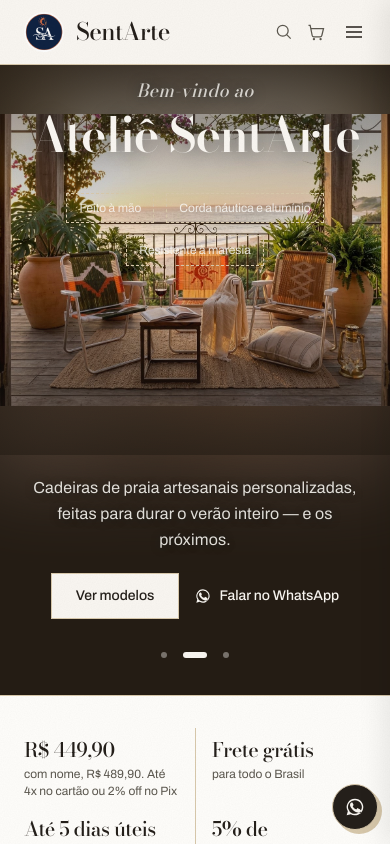
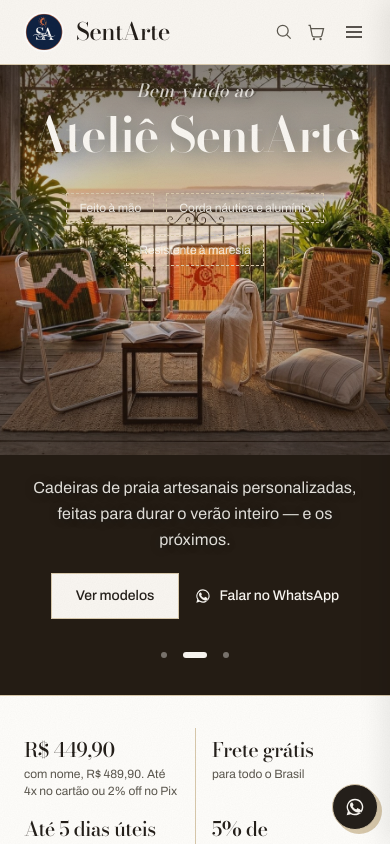
Before and after one commit to guitrindd3/sentarte, a Next.js app: page / in a window 390 px wide. Shown: the top 844 px of the page. Built offline with nearby package versions, Linux system fonts and the light colour scheme.

Commit message:
[30/09/2026 10:55] Carousel: every photo fills the phone frame (no letterbox bands)
Co-Authored-By: Claude Opus 5.5 (1M context) <noreply@anthropic.com>

```diff
--- a/components/home/carousel.tsx
+++ b/components/home/carousel.tsx
@@ -61,21 +61,16 @@ export function Carousel({
               i === index ? "opacity-100" : "opacity-0"
             }`}
           >
-            {/* phones: blurred fill behind the uncropped photo */}
-            <Image
-              src={slide.src}
-              alt=""
-              aria-hidden="true"
-              fill
-              className="scale-110 object-cover opacity-60 blur-2xl md:hidden"
-              sizes="100vw"
-            />
+            {/* Fills the frame on every size (user 2026-09-30: the square
+                photo "ficou certo", the wider ones letterboxed). On phones
+                the frame is square, so the 4:3 / 5:4 photos only lose a
+                little of each side. */}
             <Image
               src={slide.src}
               alt={slide.alt}
               fill
               priority={i === 0}
-              className="object-contain md:object-cover"
+              className="object-cover"
               sizes="100vw"
             />
           </div>
```
Also changed, not shown: 1 other file (tests, documents, lock files or other folders).
